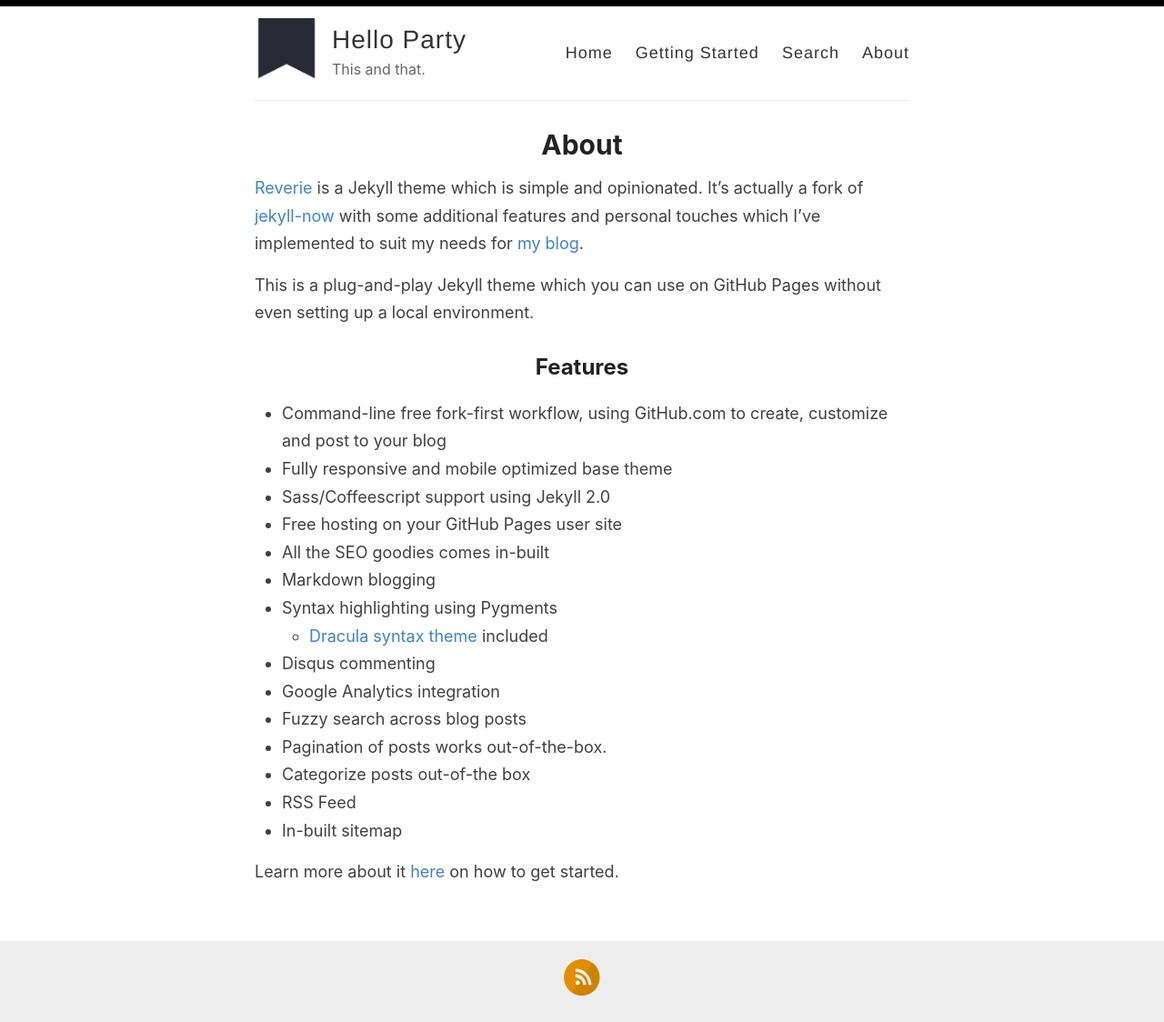
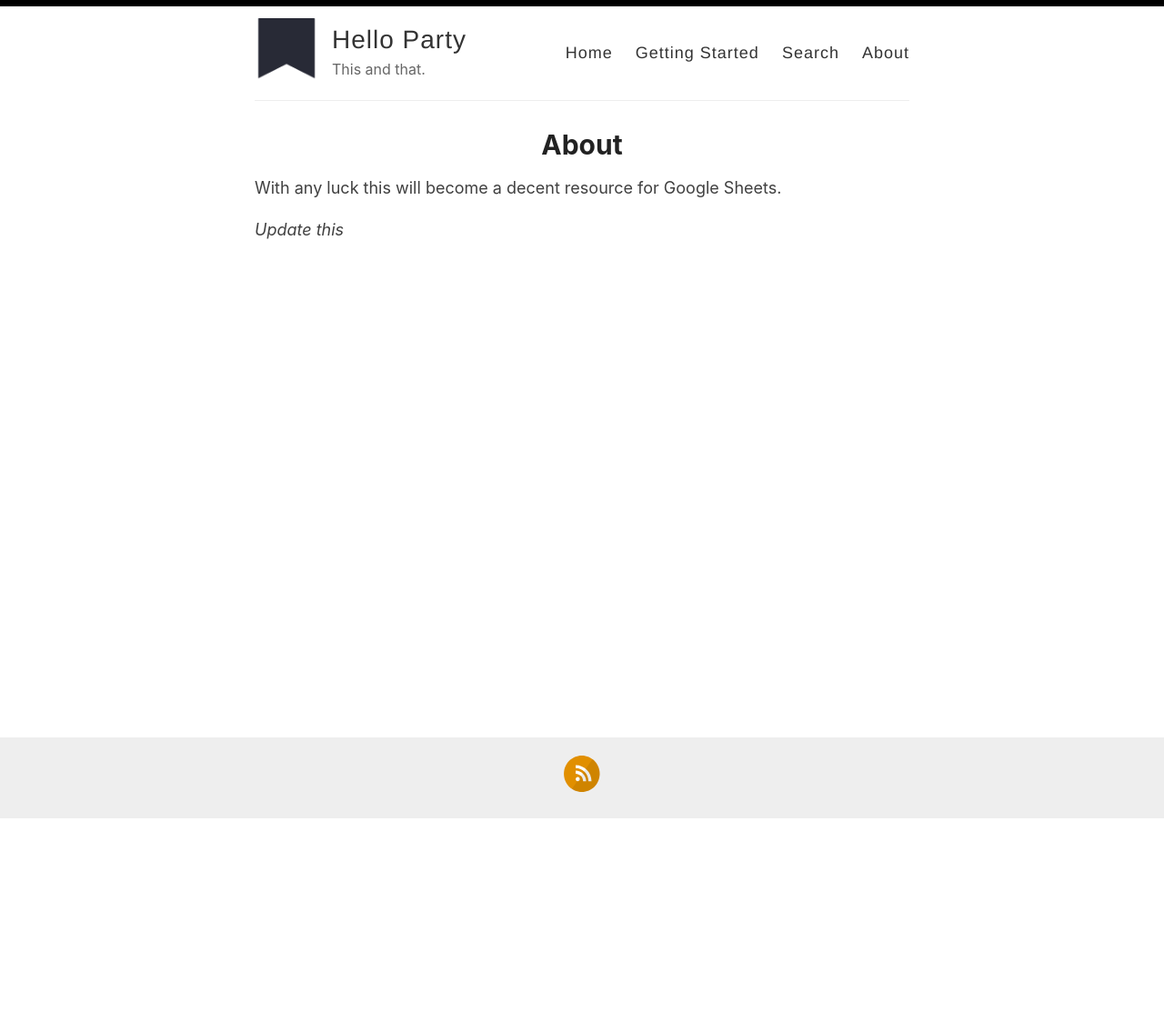
Before and after one commit to hello-party/hello-party-old.github.io, a Jekyll site: the page built from _pages/about.md, in a window 1280 px wide. Shown: the whole page at 91% size. Built offline with Jekyll 4.4.1, drawn with Linux system fonts in a browser that asks for light colours; after the commit the page ends 901 px from its top, so only the background shows below that.

Commit message:
Update about.md

```diff
--- a/_pages/about.md
+++ b/_pages/about.md
@@ -4,26 +4,6 @@
 permalink: /about/
 ---
 
-[Reverie](https://github.com/amitmerchant1990/reverie) is a Jekyll theme which is simple and opinionated. It's actually a fork of [jekyll-now](https://github.com/barryclark/jekyll-now) with some additional features and personal touches which I've implemented to suit my needs for [my blog](https://www.amitmerchant.com).
+With any luck this will become a decent resource for Google Sheets.
 
-This is a plug-and-play Jekyll theme which you can use on GitHub Pages without even setting up a local environment.
-
-## Features
-
-- Command-line free fork-first workflow, using GitHub.com to create, customize and post to your blog
-- Fully responsive and mobile optimized base theme
-- Sass/Coffeescript support using Jekyll 2.0
-- Free hosting on your GitHub Pages user site
-- All the SEO goodies comes in-built
-- Markdown blogging
-- Syntax highlighting using Pygments
-    - [Dracula syntax theme](https://draculatheme.com/) included
-- Disqus commenting
-- Google Analytics integration
-- Fuzzy search across blog posts
-- Pagination of posts works out-of-the-box.
-- Categorize posts out-of-the box
-- RSS Feed
-- In-built sitemap
-
-Learn more about it [here](https://github.com/amitmerchant1990/reverie) on how to get started.
+*Update this*
```
